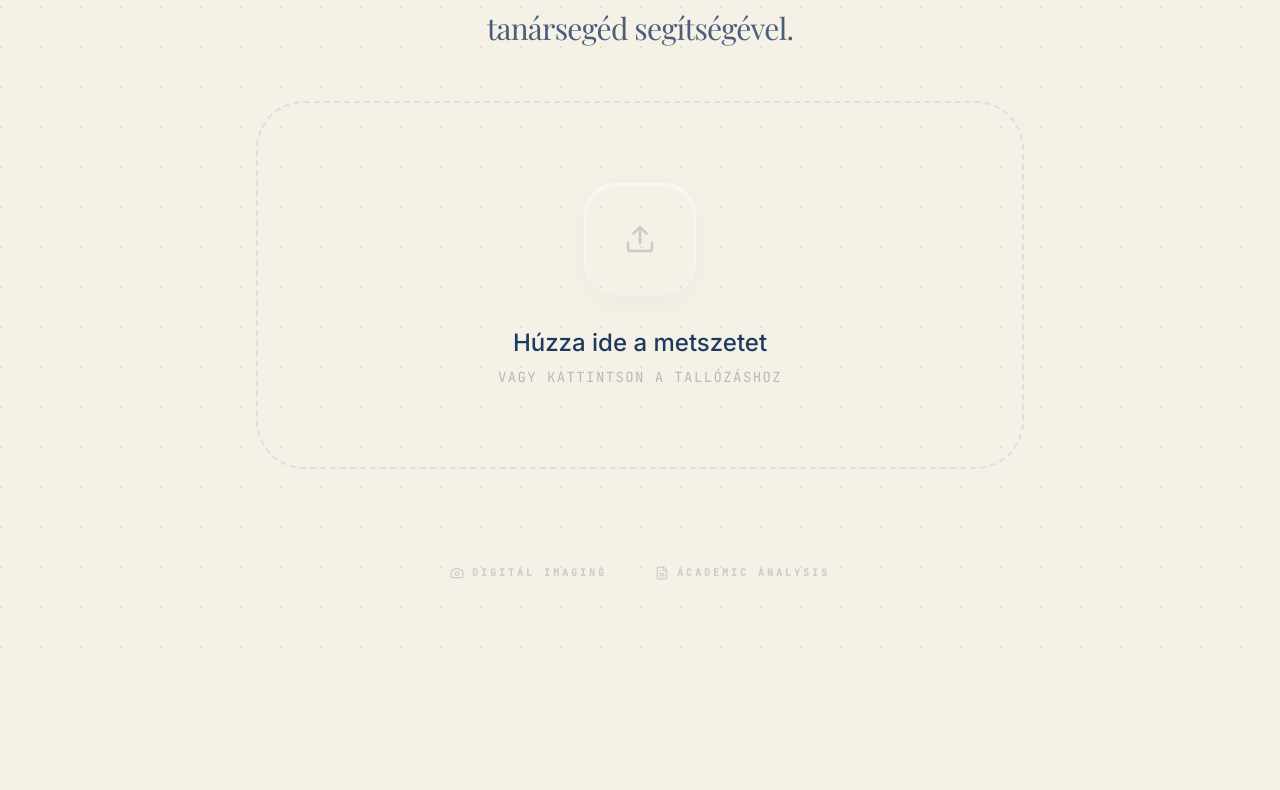
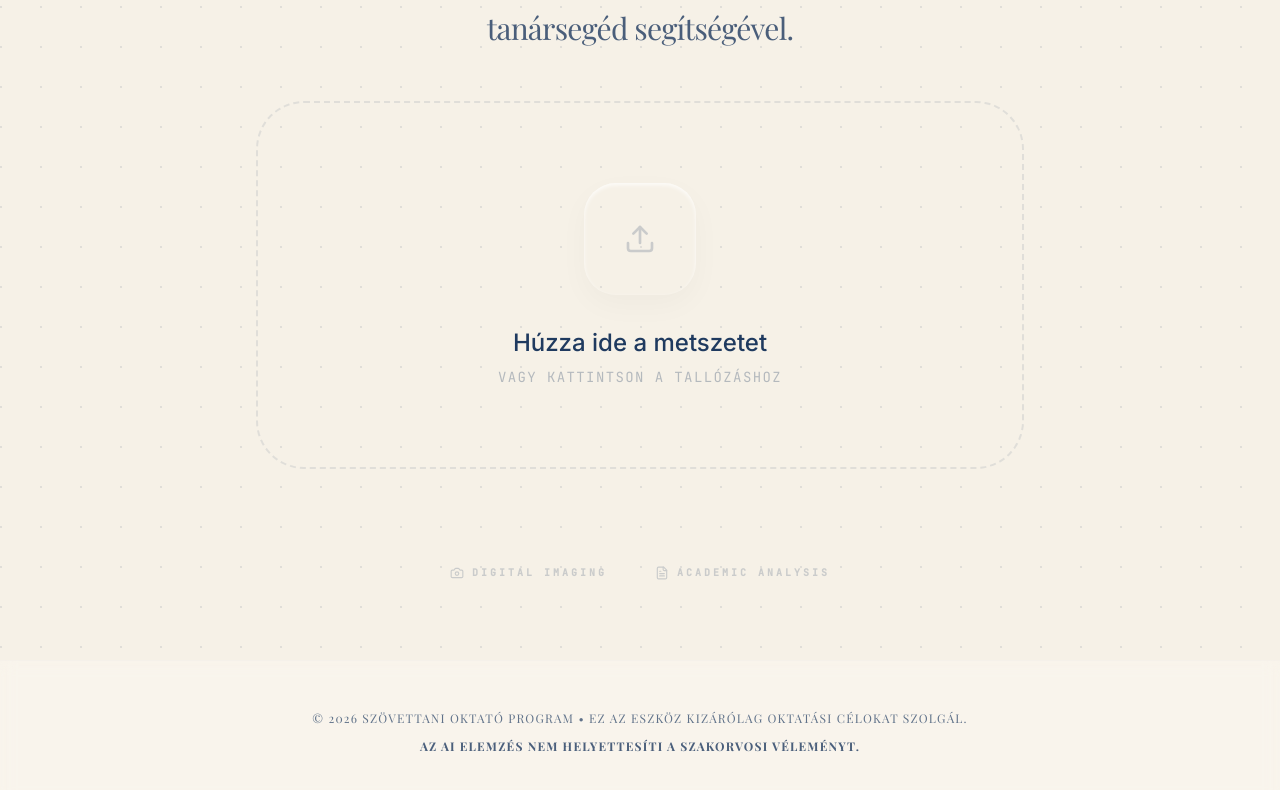
Before and after one commit to MeZsa/MetszetMester, a React (Vite) app: page / in a window 1280 px wide. Shown: the part 674-1464 px from the top of the page. Before the commit the page ends 1334 px from the top, so only its background shows below. Built offline with nearby package versions, Linux system fonts and the light colour scheme; a web font is replaced by a local one.

Commit message:
feat: Add application footer with disclaimer
Adds a footer to the application displaying copyright information and a disclaimer regarding the AI analysis and educational purpose of the program.

```diff
--- a/src/App.tsx
+++ b/src/App.tsx
@@ -815,6 +815,17 @@ export default function App() {
           )}
         </div>
       </main>
+
+      <footer className="py-12 border-t border-line/10 bg-surface/30 backdrop-blur-sm">
+        <div className="max-w-7xl mx-auto px-6 text-center">
+          <p className="text-[11px] md:text-xs font-serif text-primary/70 tracking-widest uppercase leading-relaxed max-w-3xl mx-auto">
+            © 2026 Szövettani Oktató Program • Ez az eszköz kizárólag oktatási célokat szolgál.
+            <span className="block mt-2 font-bold text-primary/80">
+              Az AI elemzés nem helyettesíti a szakorvosi véleményt.
+            </span>
+          </p>
+        </div>
+      </footer>
     </div>
   );
 }
```
